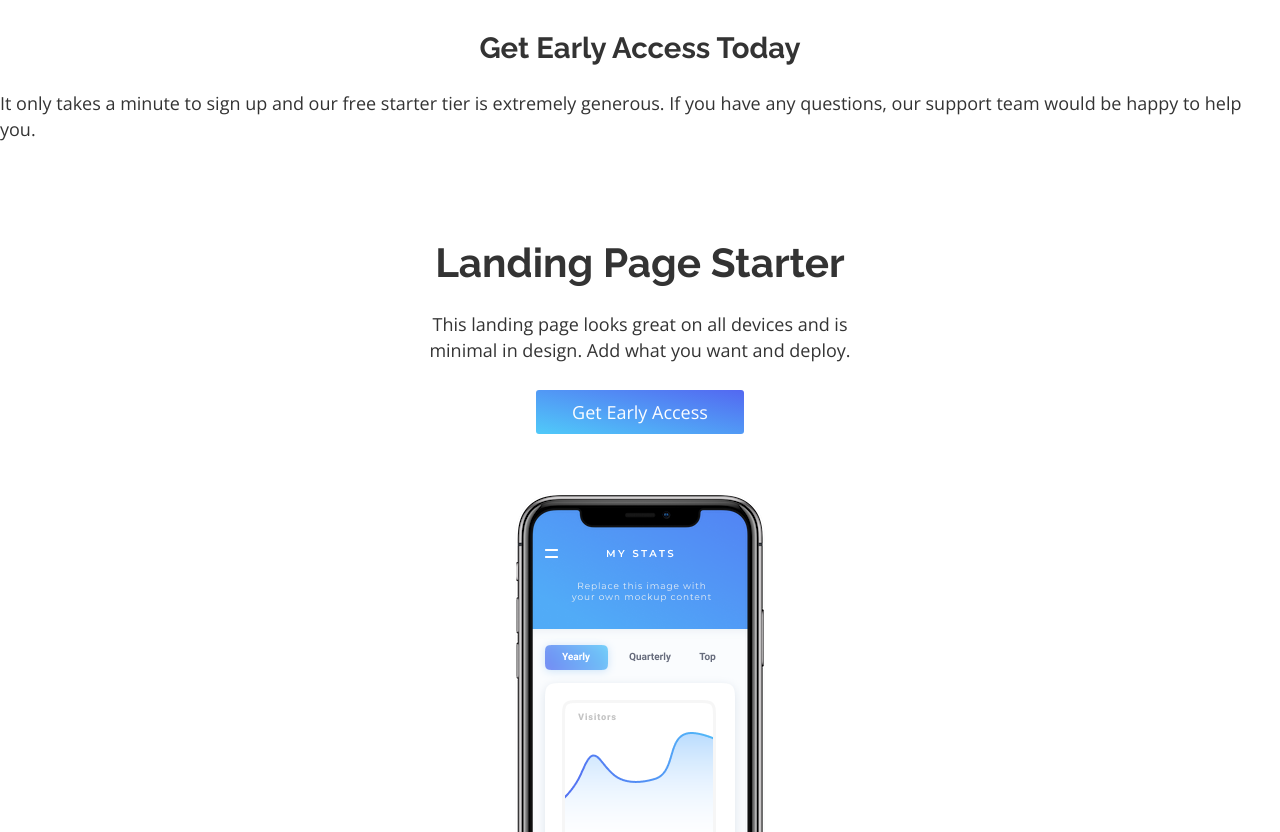
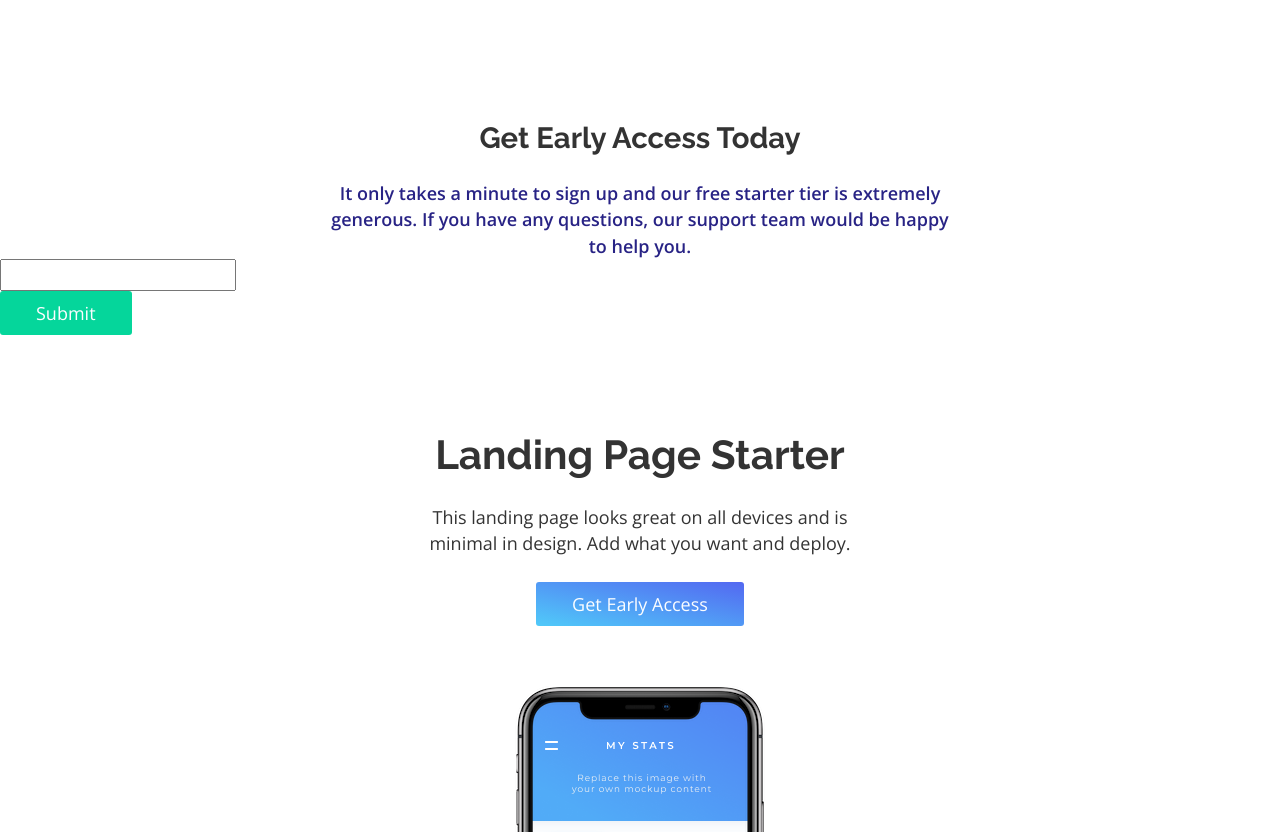
Before and after one commit to iamseye/gatsby_landingPage, a Gatsby site: page / in a window 1280 px wide. Shown: the part 1471-2303 px from the top of the page. Built offline with nearby package versions, Linux system fonts and the light colour scheme; Gatsby itself is replaced by a stand-in of ours.

Commit message:
UPT: using react final form

```diff
--- a/src/components/feature.js
+++ b/src/components/feature.js
@@ -1,5 +1,5 @@
 import React from 'react';
-import subscribeForm from './form';
+import Form from './form';
 import '../styles/feature.scss';
 import imageFeature from '../images/illustration-features.svg';
 
@@ -39,13 +39,13 @@ const Feature = () => (
       </div>
     </div>
 
-    <div>
+    <div className="feature-subscribe">
       <h2>Get Early Access Today</h2>
       <p>
         It only takes a minute to sign up and our free starter tier is extremely
         generous. If you have any questions, our support team would be happy to help you.
       </p>
-      <subscribeForm />
+      <Form />
     </div>
 
   </section>
--- a/src/components/form.js
+++ b/src/components/form.js
@@ -1,44 +1,47 @@
-import React, { Component } from 'react';
+import React from 'react';
+import { Form, Field } from 'react-final-form';
 import Input from './input';
 
-class subscribeForm extends Component {
-  constructor(props) {
-    super(props);
-    this.state = {
-      email: '',
-    };
+const renderInput = ({ input, meta }) => (
+  <Input {...input} type="text" errorMessage={meta.touched && meta.error} />
+);
+
+const onSubmit = (values) => {
+  alert(JSON.stringify(values));
+};
+
+const required = (value) => {
+  if (!value || value === '') {
+    return 'This field is required';
   }
+  return undefined;
+};
 
-  handleChange = (e) => {
-    this.setState({ email: e.target.value });
+const emailCheck = (email) => {
+  if (!/^[a-zA-Z0-9]+@[a-zA-Z0-9]+\.[A-Za-z]+$/.test(email)) {
+    return 'Please enter the right email format';
   }
+  return undefined;
+};
 
-  handleSubmit = (e) => {
-    e.preventDefault();
-    alert($this.state.email);
-  }
+const composeValidators = (...validators) => value => validators.reduce((error, validator) => error || validator(value), undefined);
 
-  isValid() {
-    if (this.state.email === '') {
-      return false;
-    }
-
-    return true;
-  }
-
-  render() {
-    return (
-      <form onSubmit={this.handleSubmit}>
-        <Input
-          type="email"
-          name="email"
-          onChange={this.handleChange}
-          value={this.state.email}
-        />
-        <button disable={!this.isValid()} type="submit">Submit</button>
-      </form>
-    );
-  }
-}
+const subscribeForm = () => (
+  <Form
+    onSubmit={onSubmit}
+    render={({ handleSubmit }) => (
+      <div>
+        <form onSubmit={handleSubmit}>
+          <Field
+            name="email"
+            component={renderInput}
+            validate={composeValidators(required, emailCheck)}
+          />
+          <button className="btn-green" type="submit">Submit</button>
+        </form>
+      </div>
+    )}
+  />
+);
 
 export default subscribeForm;
--- a/src/styles/feature.scss
+++ b/src/styles/feature.scss
@@ -36,3 +36,14 @@
     color: $color-gray;
   }
 }
+
+.feature-subscribe {
+  margin-top: 5rem;
+  p {
+    width: 50%;
+    margin: auto;
+    text-align: center;
+    color: $color-dark-blue;
+    font-weight: 600;
+  }
+}
```
